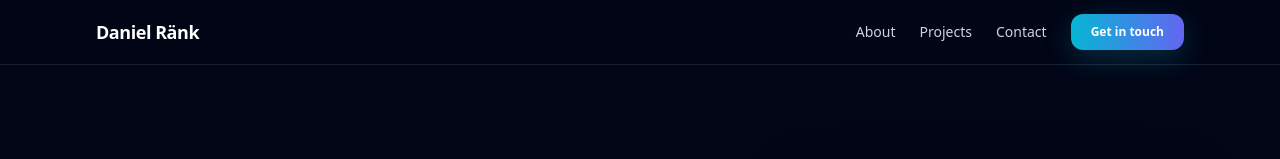
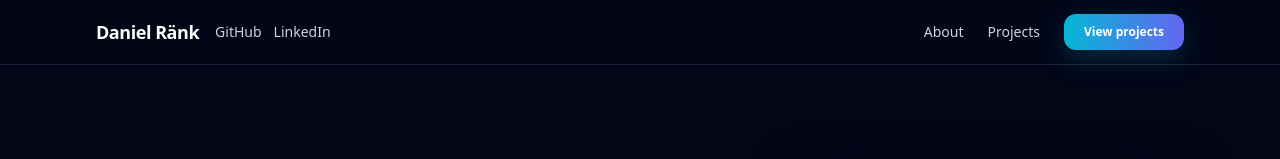
Before and after one commit to danirank/portfolio-daniel-rank, a React (Vite) app in the folder MyPortfolio/: page / in a window 1280 px wide. Shown: the top 159 px of the page. Built offline with nearby package versions, Linux system fonts and the light colour scheme.

Commit message:
Update navbar links and remove contact section

```diff
--- a/MyPortfolio/src/components/layout/Navbar.tsx
+++ b/MyPortfolio/src/components/layout/Navbar.tsx
@@ -5,7 +5,11 @@ import { Container } from './Container'
 const navLinks = [
   { href: '#about', label: 'About' },
   { href: '#projects', label: 'Projects' },
-  { href: '#contact', label: 'Contact' },
+]
+
+const socialLinks = [
+  { href: 'https://github.com/danirank', label: 'GitHub' },
+  { href: 'https://www.linkedin.com/in/daniel-rank', label: 'LinkedIn' },
 ]
 
 export function Navbar() {
@@ -14,9 +18,25 @@ export function Navbar() {
   return (
     <header className="sticky top-0 z-40 border-b border-slate-800/80 bg-slate-950/85 backdrop-blur-md">
       <Container className="flex h-16 items-center justify-between">
-        <a className="text-lg font-bold tracking-tight text-white" href="#about">
-          Daniel Ränk
-        </a>
+        <div className="flex items-center gap-4">
+          <a className="text-lg font-bold tracking-tight text-white" href="#about">
+            {'Daniel R\u00e4nk'}
+          </a>
+
+          <div className="hidden items-center gap-3 sm:flex">
+            {socialLinks.map((link) => (
+              <a
+                key={link.href}
+                href={link.href}
+                target="_blank"
+                rel="noreferrer"
+                className="text-sm text-slate-300 transition hover:text-cyan-300"
+              >
+                {link.label}
+              </a>
+            ))}
+          </div>
+        </div>
 
         <nav className="hidden items-center gap-6 md:flex">
           {navLinks.map((link) => (
@@ -28,8 +48,8 @@ export function Navbar() {
               {link.label}
             </a>
           ))}
-          <Button href="#contact" className="px-4 py-2 text-xs">
-            Get in touch
+          <Button href="#projects" className="px-4 py-2 text-xs">
+            View projects
           </Button>
         </nav>
 
@@ -39,7 +59,15 @@ export function Navbar() {
           onClick={() => setIsOpen((prev) => !prev)}
           aria-label="Toggle navigation"
         >
-          {isOpen ? '�' : '?'}
+          {isOpen ? (
+            <span className="text-base font-semibold leading-none">X</span>
+          ) : (
+            <span className="flex flex-col gap-1" aria-hidden="true">
+              <span className="block h-0.5 w-4 bg-slate-200" />
+              <span className="block h-0.5 w-4 bg-slate-200" />
+              <span className="block h-0.5 w-4 bg-slate-200" />
+            </span>
+          )}
         </button>
       </Container>
 
@@ -56,8 +84,21 @@ export function Navbar() {
                 {link.label}
               </a>
             ))}
-            <Button href="#contact" className="w-full justify-center">
-              Get in touch
+            <div className="h-px bg-slate-800" />
+            {socialLinks.map((link) => (
+              <a
+                key={link.href}
+                href={link.href}
+                target="_blank"
+                rel="noreferrer"
+                className="text-sm text-slate-300 transition hover:text-cyan-300"
+                onClick={() => setIsOpen(false)}
+              >
+                {link.label}
+              </a>
+            ))}
+            <Button href="#projects" className="w-full justify-center">
+              View projects
             </Button>
           </Container>
         </div>
--- a/MyPortfolio/src/pages/HomePage.tsx
+++ b/MyPortfolio/src/pages/HomePage.tsx
@@ -1,4 +1,3 @@
-import { ContactSection } from '../components/sections/Contact'
 import { HeroSection } from '../components/sections/Hero'
 import { ProjectsSection } from '../components/sections/Projects'
 import { SkillsSection } from '../components/sections/Skills'
@@ -15,7 +14,6 @@ export function HomePage() {
           <HeroSection />
           <SkillsSection />
           <ProjectsSection />
-          <ContactSection />
         </Container>
       </main>
       <Footer />
```
